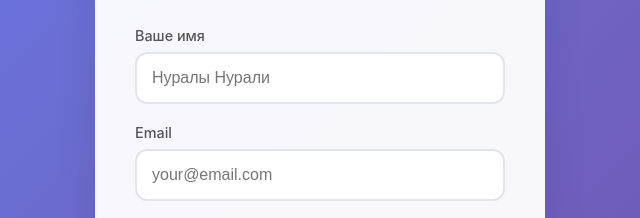
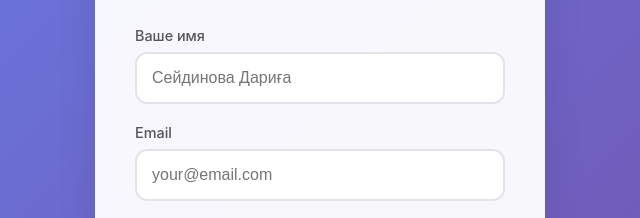
Before and after one commit to Rusqr2007/ReadZoneBookings, a plain HTML site: page index.html in a window 1280 px wide. Shown: the part 189-407 px from the top of the page, 320-960 px from the left. Drawn offline with nearby package versions, Linux system fonts and the light colour scheme.

Commit message:
Update index.html

```diff
--- a/index.html
+++ b/index.html
@@ -278,7 +278,7 @@
         <div class="auth-card active" id="authCard">
             <div class="form-group">
                 <label for="name">Ваше имя</label>
-                <input type="text" id="name" placeholder="Нуралы Нурали" required>
+                <input type="text" id="name" placeholder="Сейдинова Дариға" required>
             </div>
             <div class="form-group">
                 <label for="email">Email</label>
```
